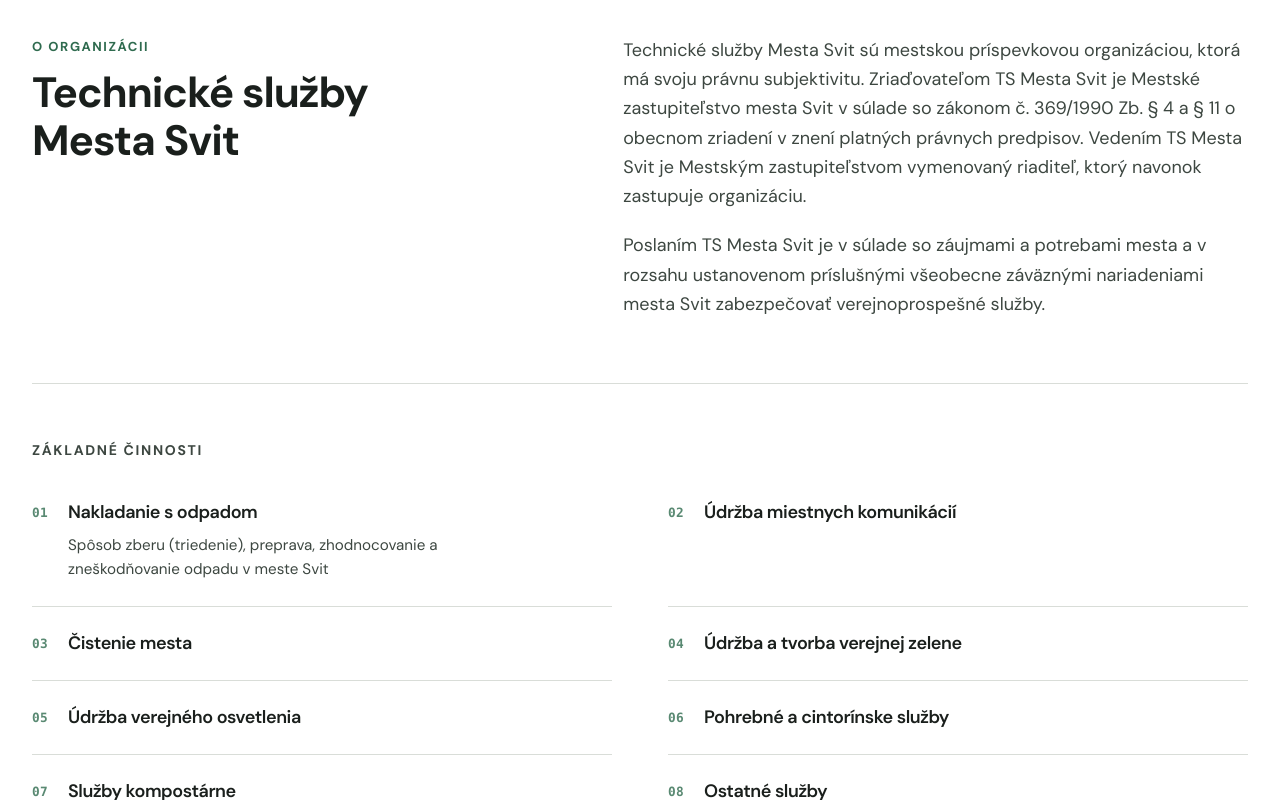
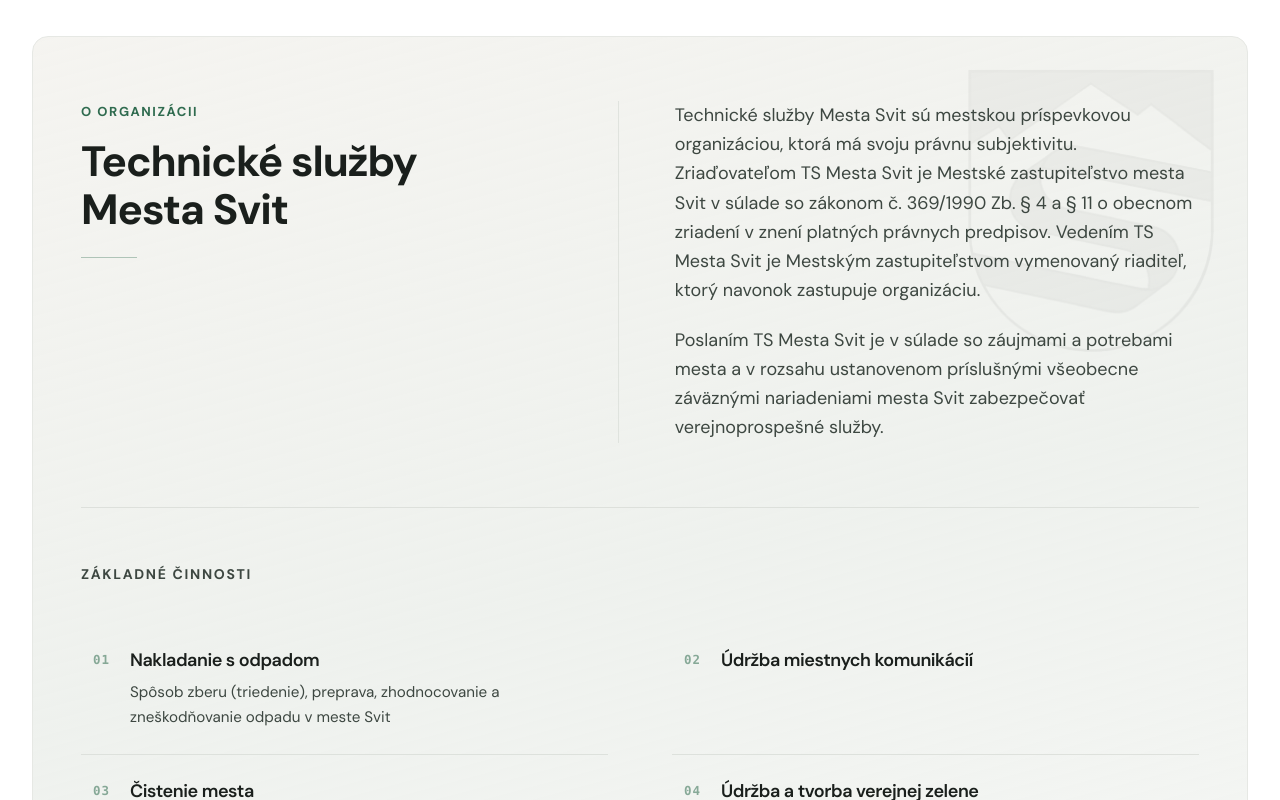
Before and after one commit to inoveronai-dev/tssvit, a Next.js app: page / in a window 1280 px wide. Shown: the part 1280-2080 px from the top of the page. Built offline with nearby package versions, Linux system fonts and the light colour scheme.

Commit message:
Polish the about section with a grouped panel and watermark.
Wrap O organizácii and Základné činnosti in a soft editorial block, add a faint Svit coat-of-arms watermark, and stagger the activity list reveal.

Co-authored-by: Cursor <cursoragent@cursor.com>

```diff
--- a/src/app/globals.css
+++ b/src/app/globals.css
@@ -193,3 +193,25 @@ body {
     animation: none;
   }
 }
+
+.about-activity-item {
+  opacity: 0;
+  transform: translate3d(0, 0.55rem, 0);
+  transition:
+    opacity 0.55s ease,
+    transform 0.55s ease;
+  transition-delay: var(--about-delay, 0ms);
+}
+
+.about-activity-item.is-visible {
+  opacity: 1;
+  transform: translate3d(0, 0, 0);
+}
+
+@media (prefers-reduced-motion: reduce) {
+  .about-activity-item {
+    opacity: 1;
+    transform: none;
+    transition: none;
+  }
+}
--- /dev/null
+++ b/src/components/home/AboutActivities.tsx
@@ -0,0 +1,95 @@
+"use client";
+
+import { useEffect, useRef, type CSSProperties } from "react";
+import { ORGANIZATION } from "@/lib/content/organization";
+
+export function AboutActivities() {
+  const listRef = useRef<HTMLUListElement>(null);
+
+  useEffect(() => {
+    const list = listRef.current;
+    if (!list) return;
+
+    const items = list.querySelectorAll<HTMLElement>("[data-about-activity]");
+    const prefersReduced = window.matchMedia(
+      "(prefers-reduced-motion: reduce)",
+    ).matches;
+
+    if (prefersReduced) {
+      items.forEach((item) => item.classList.add("is-visible"));
+      return;
+    }
+
+    const observer = new IntersectionObserver(
+      (entries) => {
+        entries.forEach((entry) => {
+          if (!entry.isIntersecting) return;
+          items.forEach((item) => item.classList.add("is-visible"));
+          observer.disconnect();
+        });
+      },
+      { threshold: 0.18, rootMargin: "0px 0px -8% 0px" },
+    );
+
+    observer.observe(list);
+    return () => observer.disconnect();
+  }, []);
+
+  return (
+    <div className="mt-14 border-t border-line/80 pt-12 md:mt-16 md:pt-14">
+      <p className="text-sm font-bold uppercase tracking-[0.12em] text-muted">
+        Základné činnosti
+      </p>
+
+      <ul
+        ref={listRef}
+        className="mt-9 grid sm:grid-cols-2 sm:gap-x-12 md:mt-10 lg:gap-x-16"
+      >
+        {ORGANIZATION.coreActivities.map((activity, index) => {
+          const number = String(index + 1).padStart(2, "0");
+
+          return (
+            <li
+              key={activity.title}
+              data-about-activity
+              style={{ "--about-delay": `${index * 55}ms` } as CSSProperties}
+              className="about-activity-item border-t border-line/80 first:border-t-0 sm:[&:nth-child(2)]:border-t-0"
+            >
+              <div className="group flex gap-4 rounded-lg px-2 py-5 transition-colors duration-200 hover:bg-surface/70 sm:gap-5 sm:px-3 sm:py-6">
+                <span
+                  className="mt-0.5 shrink-0 font-mono text-[0.78rem] font-semibold tabular-nums tracking-[0.08em] text-accent/55 transition-colors duration-200 group-hover:text-accent"
+                  aria-hidden
+                >
+                  {number}
+                </span>
+                <div className="min-w-0">
+                  <p className="text-lg font-semibold leading-snug tracking-tight text-ink transition-colors duration-200 group-hover:text-ink">
+                    {activity.title}
+                  </p>
+                  {"detail" in activity && activity.detail ? (
+                    <p className="mt-2 max-w-md text-sm leading-relaxed text-muted sm:text-[0.95rem]">
+                      {activity.detail}
+                    </p>
+                  ) : null}
+                  {"items" in activity && activity.items ? (
+                    <ul className="mt-3 space-y-1.5 text-sm leading-relaxed text-muted">
+                      {activity.items.map((item) => (
+                        <li key={item} className="flex gap-2.5">
+                          <span
+                            className="mt-[0.55rem] h-1 w-1 shrink-0 rounded-full bg-muted/45"
+                            aria-hidden
+                          />
+                          <span>{item}</span>
+                        </li>
+                      ))}
+                    </ul>
+                  ) : null}
+                </div>
+              </div>
+            </li>
+          );
+        })}
+      </ul>
+    </div>
+  );
+}
--- a/src/components/home/AboutSection.tsx
+++ b/src/components/home/AboutSection.tsx
@@ -1,4 +1,7 @@
+import Image from "next/image";
+import { AboutActivities } from "@/components/home/AboutActivities";
 import { ORGANIZATION } from "@/lib/content/organization";
+import { IMAGES } from "@/lib/images";
 
 export function AboutSection() {
   return (
@@ -8,73 +11,45 @@ export function AboutSection() {
       aria-labelledby="about-heading"
     >
       <div className="container-wide">
-        <div className="grid gap-10 lg:grid-cols-[minmax(0,0.9fr)_minmax(0,1.1fr)] lg:gap-16 xl:gap-20">
-          <div>
+        <div className="relative overflow-hidden rounded-2xl border border-line-soft bg-[linear-gradient(165deg,rgba(244,243,239,0.92)_0%,rgba(232,236,231,0.72)_48%,rgba(247,248,246,0.95)_100%)] px-6 py-10 shadow-[0_1px_0_rgba(26,31,28,0.03)] sm:px-8 sm:py-12 md:px-10 md:py-14 lg:px-12 lg:py-16">
+          <div
+            className="pointer-events-none absolute -right-6 top-4 select-none sm:-right-2 sm:top-6 md:right-4 md:top-8 lg:right-8"
+            aria-hidden
+          >
+            <Image
+              src={IMAGES.svitCoatOfArms.src}
+              alt=""
+              width={250}
+              height={287}
+              className="h-auto w-[9.5rem] opacity-[0.045] grayscale sm:w-[11.5rem] md:w-[13.5rem] lg:w-[15.5rem]"
+            />
+          </div>
+
+          <div className="relative grid gap-10 lg:grid-cols-[minmax(0,0.88fr)_minmax(0,1.12fr)] lg:gap-16 xl:gap-20">
+            <div className="max-w-md">
               <p className="section-eyebrow">O organizácii</p>
               <h2
                 id="about-heading"
-              className="mt-3 max-w-[14ch] text-3xl font-bold tracking-tight text-ink sm:text-4xl md:text-[2.65rem] md:leading-[1.12]"
+                className="mt-4 max-w-[14ch] text-3xl font-bold tracking-tight text-ink sm:text-4xl md:text-[2.65rem] md:leading-[1.12]"
               >
                 {ORGANIZATION.name}
               </h2>
+              <div
+                className="mt-6 h-px w-14 bg-accent/35"
+                aria-hidden
+              />
             </div>
 
-          <div className="space-y-5 text-base leading-relaxed text-muted sm:text-lg">
+            <div className="space-y-5 border-t border-line/70 pt-8 text-base leading-relaxed text-muted sm:text-lg lg:border-t-0 lg:border-l lg:pt-0 lg:pl-12 xl:pl-14">
               {ORGANIZATION.intro.map((paragraph) => (
                 <p key={paragraph.slice(0, 48)}>{paragraph}</p>
               ))}
             </div>
           </div>
 
-        <div className="mt-14 border-t border-line pt-12 md:mt-16 md:pt-14">
-          <p className="text-sm font-bold uppercase tracking-[0.12em] text-muted">
-            Základné činnosti
-          </p>
-
-          <ul className="mt-9 grid sm:grid-cols-2 sm:gap-x-14 md:mt-10">
-            {ORGANIZATION.coreActivities.map((activity, index) => {
-              const number = String(index + 1).padStart(2, "0");
-
-              return (
-                <li
-                  key={activity.title}
-                  className="border-t border-line py-6 first:border-t-0 first:pt-0 sm:[&:nth-child(2)]:border-t-0 sm:[&:nth-child(2)]:pt-0"
-                >
-                  <div className="flex gap-4 sm:gap-5">
-                    <span
-                      className="mt-0.5 shrink-0 font-mono text-[0.8rem] font-semibold tabular-nums tracking-wide text-accent/80"
-                      aria-hidden
-                    >
-                      {number}
-                    </span>
-                    <div className="min-w-0">
-                      <p className="text-lg font-semibold leading-snug tracking-tight text-ink">
-                        {activity.title}
-                      </p>
-                      {"detail" in activity && activity.detail ? (
-                        <p className="mt-2 max-w-md text-sm leading-relaxed text-muted sm:text-[0.95rem]">
-                          {activity.detail}
-                        </p>
-                      ) : null}
-                      {"items" in activity && activity.items ? (
-                        <ul className="mt-3 space-y-1.5 text-sm leading-relaxed text-muted">
-                          {activity.items.map((item) => (
-                            <li key={item} className="flex gap-2.5">
-                              <span
-                                className="mt-[0.55rem] h-1 w-1 shrink-0 rounded-full bg-muted/50"
-                                aria-hidden
-                              />
-                              <span>{item}</span>
-                            </li>
-                          ))}
-                        </ul>
-                      ) : null}
+          <div className="relative">
+            <AboutActivities />
           </div>
-                  </div>
-                </li>
-              );
-            })}
-          </ul>
         </div>
       </div>
     </section>
--- a/src/lib/images.ts
+++ b/src/lib/images.ts
@@ -6,6 +6,10 @@ export const IMAGES = {
   logoFull: {
     src: "/images/brand/logo-full.png",
     alt: "Technické služby Mesta Svit",
+  },
+  svitCoatOfArms: {
+    src: "/images/brand/svit-coat-of-arms.png",
+    alt: "",
   },
   heroSvit: {
     src: "/images/hero-svit.jpg",
```
Also changed, not shown: public/images/brand/svit-coat-of-arms.png (added). Lines whose indentation alone changed are shown as unchanged.
